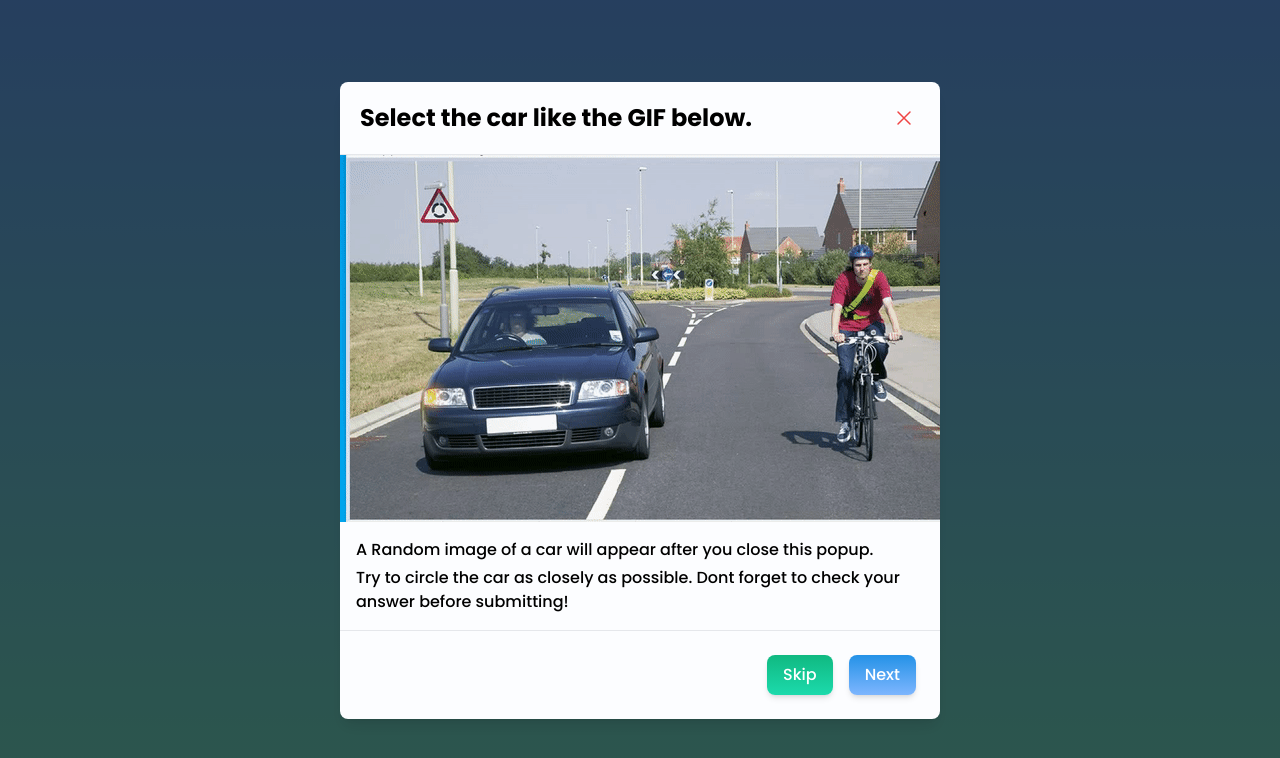
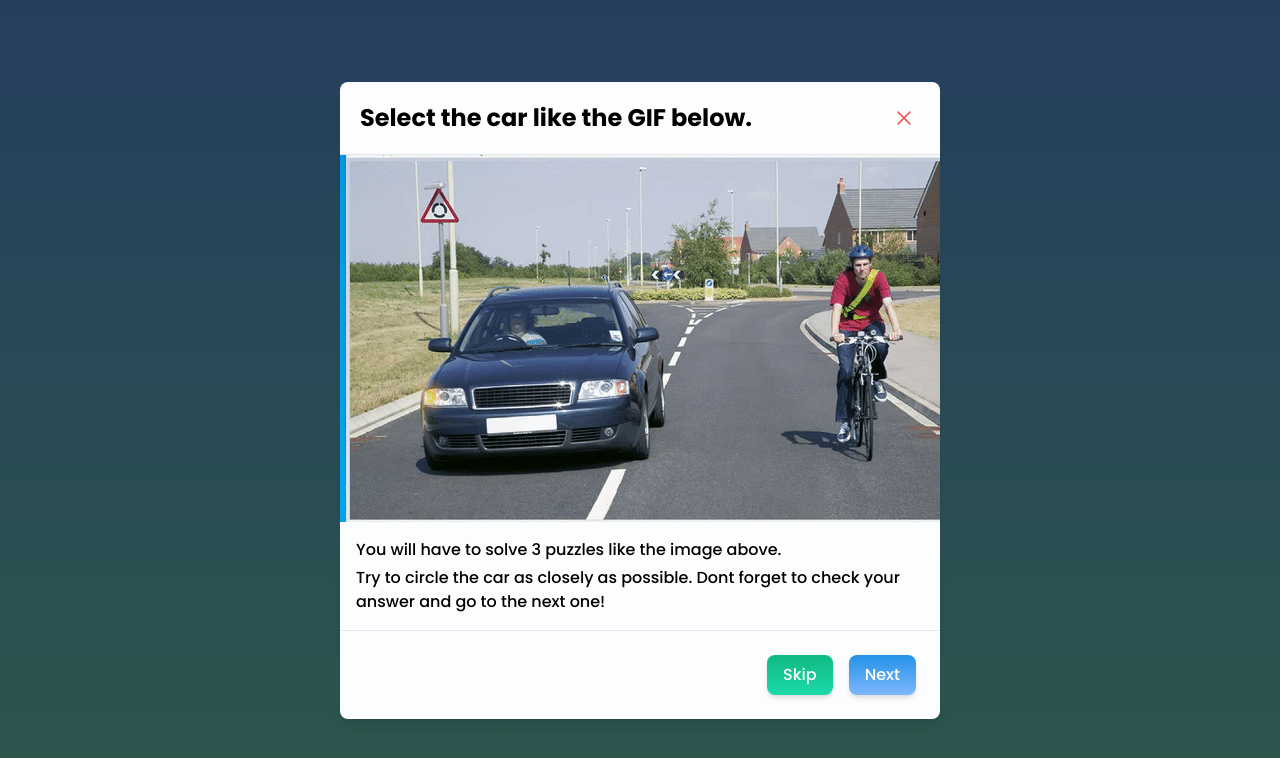
Before and after one commit to infruezo/rapidata-evaluation-task, a React (Vite) app: page /demo in a window 1280 px wide. Shown: the top 758 px of the page. Built offline with nearby package versions, Linux system fonts and the light colour scheme.

Commit message:
Added multiple solves (multistep) iteration of the demo

```diff
--- a/src/components/CarCanvas.tsx
+++ b/src/components/CarCanvas.tsx
@@ -3,11 +3,11 @@ import { useNavigate } from "react-router-dom";
 
 export const CarCanvas = ({
   componentRef,
-  image,
+  images,
   data,
 }: {
   componentRef: any;
-  image: string;
+  images: number[];
   data: any;
 }) => {
   const navigate = useNavigate();
@@ -19,7 +19,12 @@ export const CarCanvas = ({
   const [newMouseX, setNewMouseX] = useState(0);
   const [newMouseY, setNewMouseY] = useState(0);
   const [canSubmit, setCanSubmit] = useState(false);
+
   const [canDraw, setCanDraw] = useState(true);
+  const [currentIndex, setCurrentIndex] = useState(0);
+  const [currentStartX, setCurrentStartX] = useState(0);
+  const [currentStartY, setCurrentStartY] = useState(0);
+  const [response, setResponse] = useState([]);
 
   const canvasOffSetX = useRef(null);
   const canvasOffSetY = useRef(null);
@@ -49,7 +54,9 @@ export const CarCanvas = ({
     if (!canDraw) return;
 
     startX.current = nativeEvent.offsetX;
+    setCurrentStartX(startX.current);
     startY.current = nativeEvent.offsetY;
+    setCurrentStartY(startY.current);
 
     setIsDrawing(true);
   };
@@ -86,25 +93,30 @@ export const CarCanvas = ({
   const stopDrawingRectangle = () => {
     setIsDrawing(false);
     setCanDraw(false);
-    setCanSubmit(true);
-  };
 
-  const handleSubmit = (e: React.FormEvent<HTMLFormElement>) => {
-    e.preventDefault();
-
-    console.log({
-      id: data.id,
-      boundingBox: {
+    setResponse((prev) => [
+      ...prev,
+      {
+        id: `${images[currentIndex]}.jpg`,
+        boudingBox: {
           topLeft: {
-          x: startX.current.toFixed(4),
-          y: (-1 * (startY.current - canvasRef.current.width)).toFixed(4),
+            x: currentStartX.toFixed(4),
+            y: (-1 * (currentStartY - canvasRef.current.width)).toFixed(4),
           },
           bottomRight: {
             x: newMouseX.toFixed(4),
             y: (-1 * (newMouseY - canvasRef.current.width)).toFixed(4),
           },
         },
-    });
+      },
+    ]);
+
+    setCanSubmit(true);
+  };
+
+  const handleSubmit = (e: React.FormEvent<HTMLFormElement>) => {
+    e.preventDefault();
+    console.log(response);
 
     // redirect to thank you page
     return navigate("/thankyou", {
@@ -123,13 +135,32 @@ export const CarCanvas = ({
       canvasRef.current.width,
       canvasRef.current.height
     );
+    if (response.length === 0) {
+      setResponse([]);
+    } else {
+      response.pop();
+      setResponse(response);
+    }
+  };
+
+  const handleShowNextImage = () => {
+    contextRef.current.clearRect(
+      0,
+      0,
+      canvasRef.current.width,
+      canvasRef.current.height
+    );
+    setCanDraw(true);
+    setCurrentIndex((prev) => prev + 1);
   };
 
   return (
     <form className="flex flex-col space-y-4" onSubmit={handleSubmit}>
       <canvas
         className="canvas canvas-container cursor-cell"
-        style={{ backgroundImage: `url(${image})` }}
+        style={{
+          backgroundImage: `url(/assets/images/cars/${images[currentIndex]}.jpg)`,
+        }}
         ref={canvasRef}
         onMouseDown={startDrawingRectangle}
         onMouseMove={drawRectangle}
@@ -139,9 +170,22 @@ export const CarCanvas = ({
         onPointerUp={stopDrawingRectangle}
       ></canvas>
 
+      {currentIndex < images.length - 1 && (
+        <button
+          type="button"
+          className="button-v1"
+          onClick={handleShowNextImage}
+          disabled={!canSubmit}
+        >
+          Next Image
+        </button>
+      )}
+
+      {currentIndex === images.length - 1 && (
         <button type="submit" className="button-v1" disabled={!canSubmit}>
           Submit Response
         </button>
+      )}
 
       <button
         type="button"
--- a/src/components/IntroductionModal.tsx
+++ b/src/components/IntroductionModal.tsx
@@ -55,12 +55,11 @@ export const IntroductionModal = () => {
 
                       <div className="flex h-auto w-full flex-col space-y-1 p-4 text-sm font-medium md:text-base">
                         <p>
-                          A Random image of a car will appear after you close
-                          this popup.
+                          You will have to solve 3 puzzles like the image above.
                         </p>
                         <p>
                           Try to circle the car as closely as possible. Dont
-                          forget to check your answer before submitting!
+                          forget to check your answer and go to the next one!
                         </p>
                       </div>
                     </div>
@@ -97,10 +96,7 @@ export const IntroductionModal = () => {
                           Don't forget, you can redo this anytime even if you
                           mess up!
                         </p>
-                        <p>
-                          However don't take too long, you only have 30 seconds.
-                          Good luck!
-                        </p>
+                        <p>Be sure to submit your final answer at the end.</p>
                       </div>
                     </div>
                     <div className="flex items-center justify-end space-x-4 rounded-b border-t border-solid p-6">
--- a/src/pages/SolvingPage.tsx
+++ b/src/pages/SolvingPage.tsx
@@ -7,10 +7,11 @@ export const SolvingPage = () => {
   // constants - used later for selecting a random image from the public folder
   const MIN_NUMBER = 1;
   const MAX_NUMBER = 11;
+  const NUMBER_OF_IMAGES = 3;
 
   // useState declarations
   const [loading, setLoading] = useState(false);
-  const [randomImage, setRandomImage] = useState(MIN_NUMBER);
+  const [randomImages, setRandomImages] = useState([]);
   const [responseData, setResponseData] = useState(null);
 
   // component ref
@@ -45,13 +46,20 @@ export const SolvingPage = () => {
 
       // get a random number from 1 to 11 then show that image to the user
       // hence why i renamed the files
-      setRandomImage(
-        Math.floor(Math.random() * (MAX_NUMBER - MIN_NUMBER + 1) + MIN_NUMBER)
-      );
+      for (let index = 0; index < NUMBER_OF_IMAGES; index++) {
+        setRandomImages((prev) => [
+          ...prev,
+          Math.floor(
+            Math.random() * (MAX_NUMBER - MIN_NUMBER + 1) + MIN_NUMBER
+          ),
+        ]);
+      }
 
       setLoading(false);
     });
   }, []);
+
+  console.log(randomImages);
 
   return (
     <div
@@ -77,7 +85,7 @@ export const SolvingPage = () => {
 
               <CarCanvas
                 componentRef={componentRef}
-                image={`/assets/images/cars/${randomImage}.jpg`}
+                images={randomImages}
                 data={responseData}
               />
             </div>
```
Lines whose indentation alone changed are shown as unchanged.
